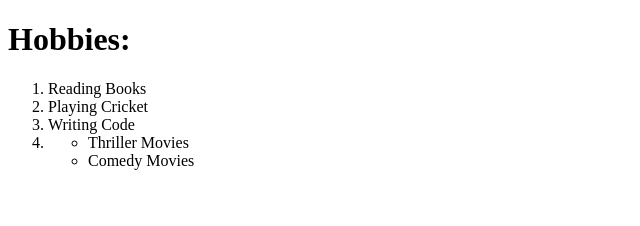
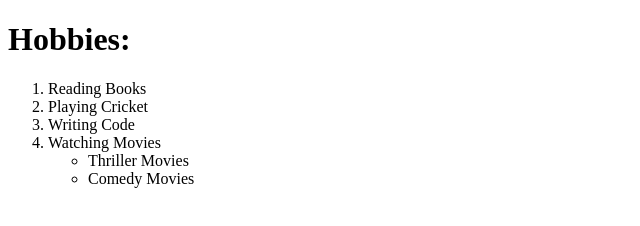
Before and after one commit to NasirKhan21/FirstCV, a plain HTML site: page hobbies.html in a window 1280 px wide. Shown: the whole page, without its empty margins (0-640 px from the left). Drawn offline with Linux system fonts and the light colour scheme.

Commit message:
Update hobbies.html

```diff
--- a/hobbies.html
+++ b/hobbies.html
@@ -13,7 +13,7 @@
         <li>Playing Cricket</li>
 
         <li>Writing Code</li>
-        <li>
+        <li>Watching Movies
             <ul>
                 <li>Thriller Movies</li>
                 <li>Comedy Movies</li>
```
